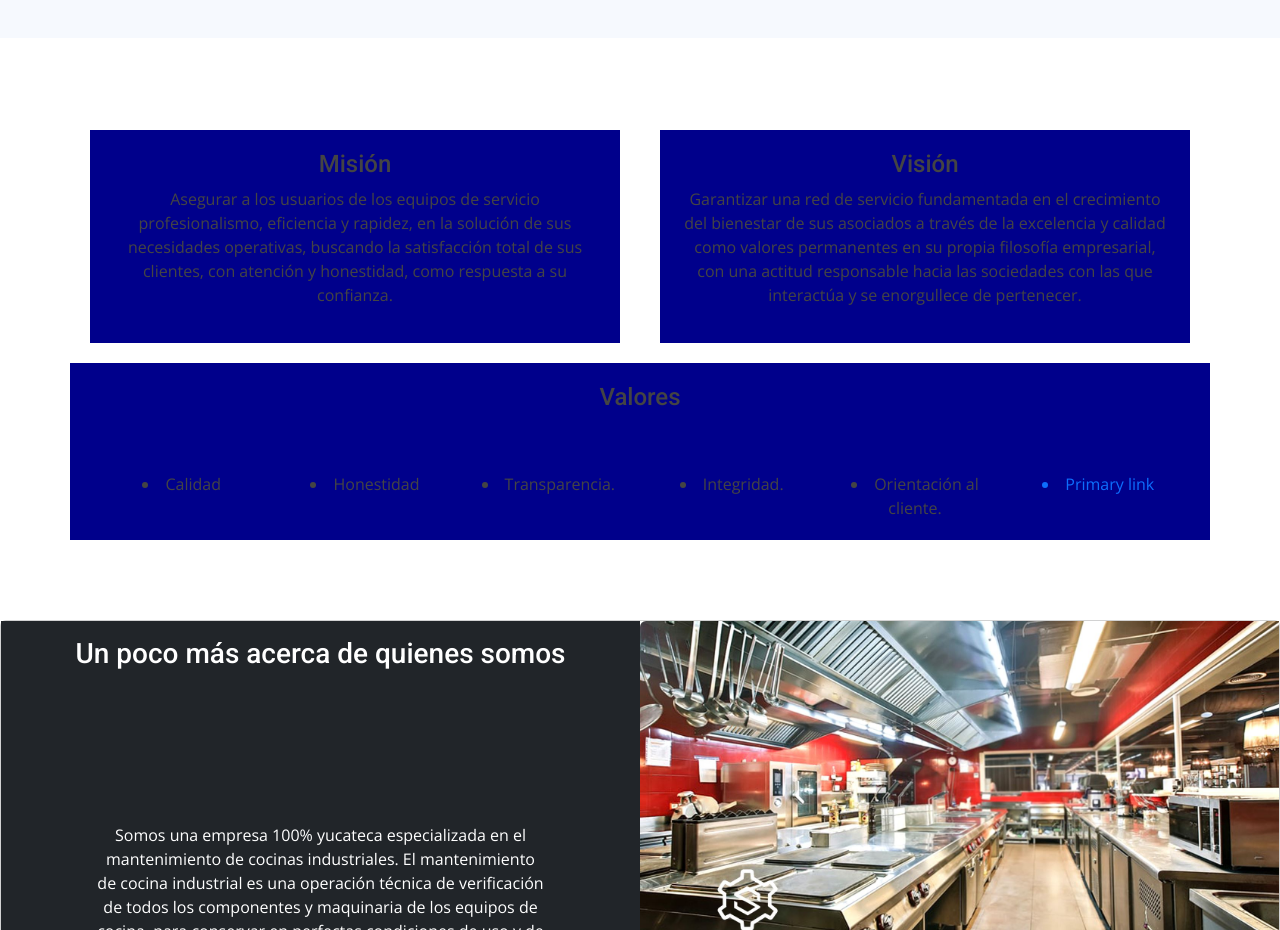
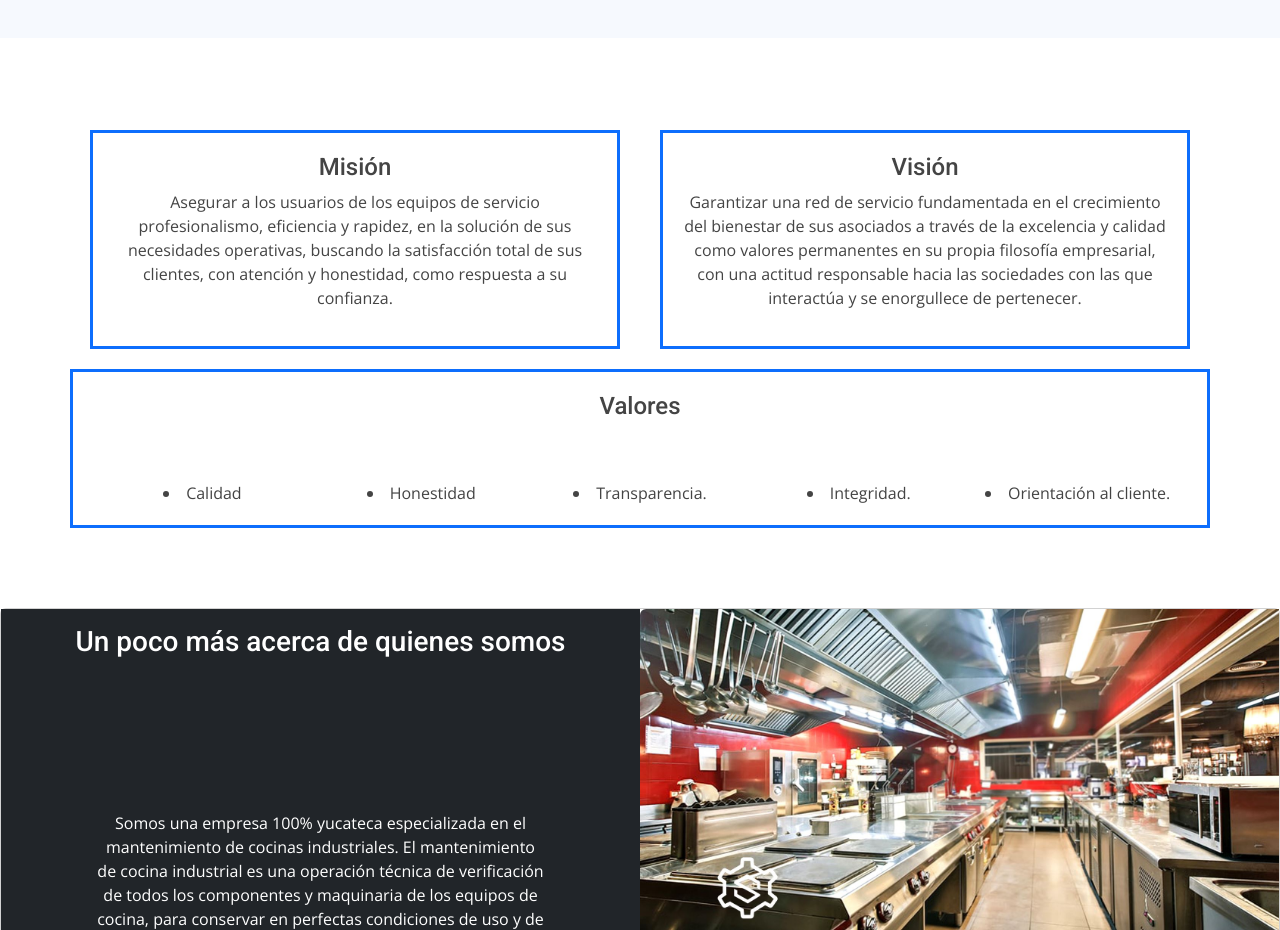
Before and after one commit to J0n4th4n05/Pagina-sticgsa, a plain HTML site: page index.html in a window 1280 px wide. Shown: the part 2440-3370 px from the top of the page. Drawn offline with nearby package versions, Linux system fonts and the light colour scheme.

Commit message:
bordes
borde en misión, visión, valores

```diff
--- a/index.html
+++ b/index.html
@@ -2,6 +2,9 @@
 <!DOCTYPE html>
 <html dir="ltr" lang="es-MX"
 	prefix="og: https://ogp.me/ns#"  class="no-js scheme_default">
+
+
+
 
 <head>
 
@@ -24,6 +27,10 @@
 	<meta property="og:type" content="website" />
 	<meta property="og:title" content="Inicio - BizLand Bootstrap Template - Index" />
 	<meta property="og:description" content="Servicio técnico para equipos de cocinas industriales en México." />
+  <!--end-->
+
+  <link href="./assets/css/style.css">
+
 
   <!--==========================================
     Favicons
@@ -257,17 +264,17 @@ en Ciudad de Mérida Yucatán Tanlum</h2>
 <div class="container">
   <div class="row text-center">
 
-    <div class="col" style="margin-right: 100px;  margin: 20px; background-color: darkblue; padding: 20px;">
+    <div class="col border border-primary border border-3" style="margin-right: 100px;  margin: 20px; background-color: ; padding: 20px;">
       <h4>Misión</h4>
       <p> Asegurar a los usuarios de los equipos de servicio profesionalismo, eficiencia y rapidez, en la solución de sus necesidades operativas, buscando la satisfacción total de sus clientes, con atención y honestidad, como respuesta a su confianza.</p>
     </div>
 
-    <div class="col" style="margin-left: 100px;  margin: 20px; background-color:darkblue; padding: 20px;">
+    <div class="col border border-primary border border-3" style="margin-left: 100px;  margin: 20px; background-color:; padding: 20px;">
       <h4>Visión</h4>
       <p> Garantizar una red de servicio fundamentada en el crecimiento del bienestar de sus asociados a través de la excelencia y calidad como valores permanentes en su propia filosofía empresarial, con una actitud responsable hacia las sociedades con las que interactúa y se enorgullece de pertenecer.</p>
     </div>
 
-    <div class="row" style="margin-top: 80px;  margin: 0px; background-color:darkblue; padding: 20px;">
+    <div class="row border border-primary border border-3" style="margin-top: 80px;  margin: 0px; background-color:; padding: 20px;">
       <h4 style="margin-bottom: 60px;">Valores</h4>
 
           <li class="col">Calidad</li>
@@ -275,7 +282,7 @@ en Ciudad de Mérida Yucatán Tanlum</h2>
           <li  class="col">Transparencia.</li>
           <li  class="col">Integridad.</li>
           <li  class="col">Orientación al cliente.</li>
-          <li class="col link-primary" style="text-decoration-color: ;">Primary link</li>
+
 
 
     </div>
```
Also changed, not shown: assets/css/style.css (+21 -0 lines).
